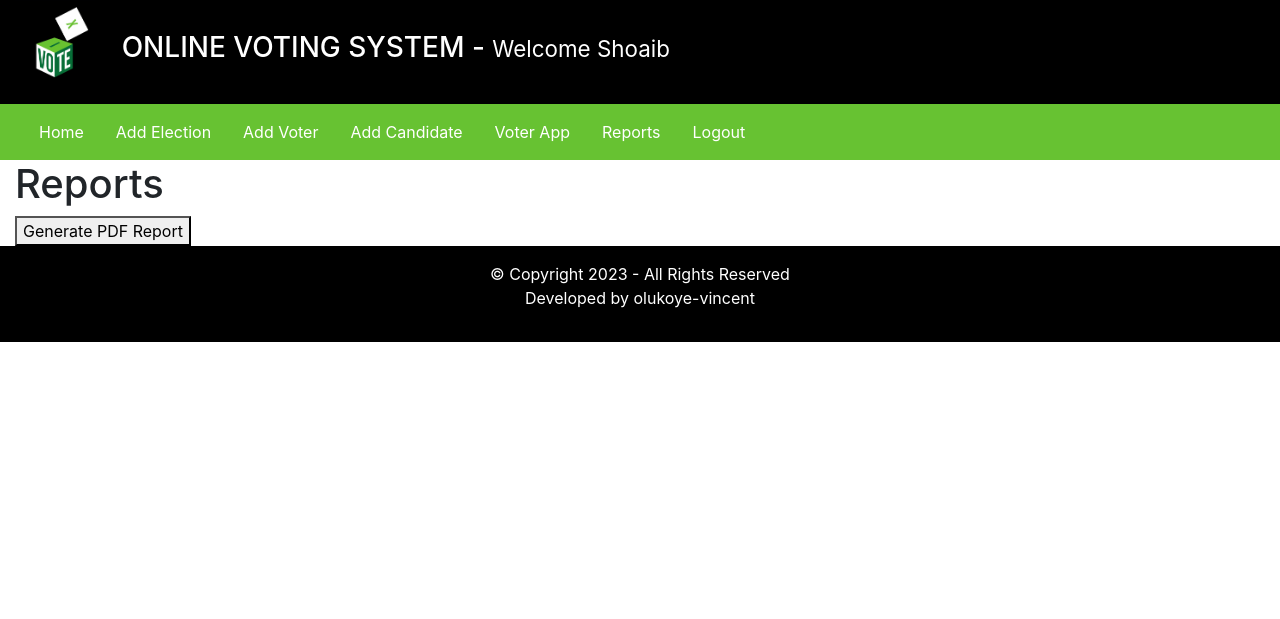
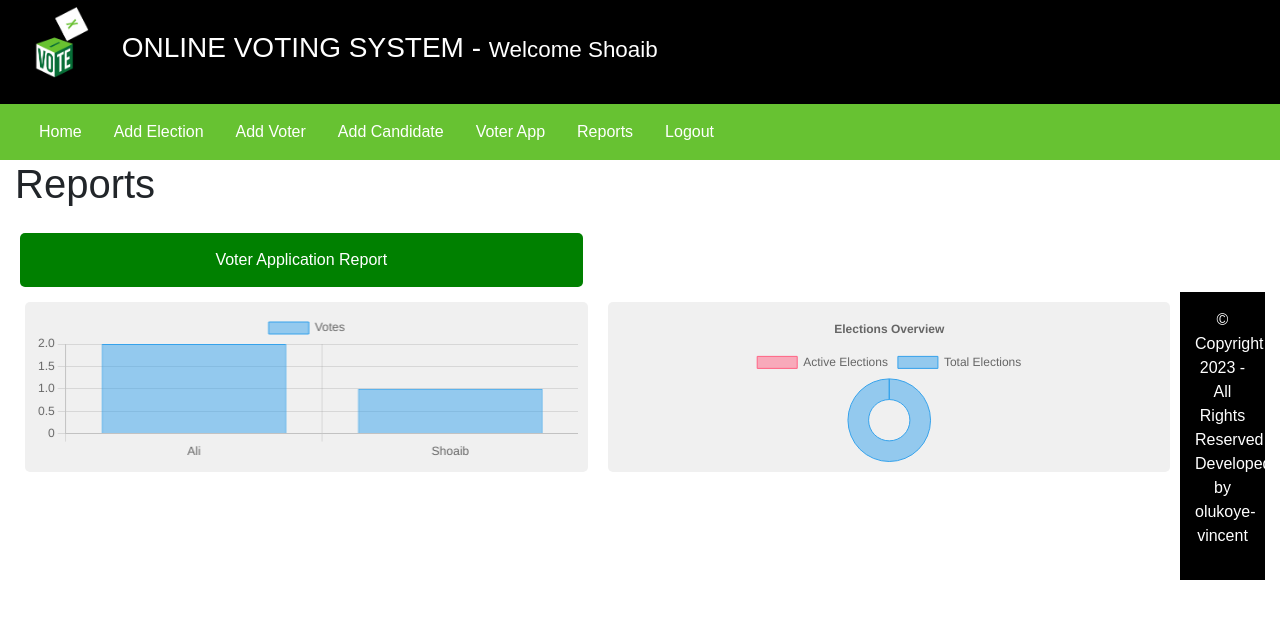
Before and after one commit to olukoyeVin/OnlineVotingSystem, a PHP site: page /admin/index.php?reportsPage=1 in a window 1280 px wide. Shown: the top 619 px of the page. Run offline with PHP 8.4, Linux system fonts and the light colour scheme; a user stored in the database is signed in; data comes from the database, SQL or seed files in the repository.

Commit message:
Update Reports.php styling and add voter application report button

```diff
--- a/admin/inc/Reports.php
+++ b/admin/inc/Reports.php
@@ -7,10 +7,11 @@
         generatePdfReport();
     }
 }
+
 function generatePdfReport() {
     global $db;
     // Implement your logic to generate PDF report
-    $query = "SELECT id_number, first_name, last_name, email FROM voter_application";
+    $query = "SELECT id_number, email, place_of_birth, contact_no FROM voter_application";
     $result = $db->query($query);
 
     // Create the 'reports' directory if it doesn't exist
@@ -37,17 +38,17 @@
     // Add table headers
     $pdf->SetFont('Arial', 'B', 12);
     $pdf->Cell(30, 10, 'ID Number', 1, 0, 'C');
-    $pdf->Cell(40, 10, 'First Name', 1, 0, 'C');
-    $pdf->Cell(40, 10, 'Last Name', 1, 0, 'C');
-    $pdf->Cell(80, 10, 'Email', 1, 1, 'C');
+    $pdf->Cell(40, 10, 'Email', 1, 0, 'C');
+    $pdf->Cell(40, 10, 'Place of Birth', 1, 0, 'C');
+    $pdf->Cell(80, 10, 'Contact Number', 1, 1, 'C');
 
     // Add table rows
     $pdf->SetFont('Arial', '', 12);
     while ($row = $result->fetch_assoc()) {
         $pdf->Cell(30, 10, $row['id_number'], 1, 0, 'C');
-        $pdf->Cell(40, 10, $row['first_name'], 1, 0, 'C');
-        $pdf->Cell(40, 10, $row['last_name'], 1, 0, 'C');
-        $pdf->Cell(80, 10, $row['email'], 1, 1, 'C');
+        $pdf->Cell(40, 10, $row['email'], 1, 0, 'C');
+        $pdf->Cell(40, 10, $row['place_of_birth'], 1, 0, 'C');
+        $pdf->Cell(80, 10, $row['contact_no'], 1, 1, 'C');
     }
 
     // "Where to sign" section
@@ -77,6 +78,36 @@
             form.submit();
           </script>";
 }
+
+// Dashboard Information
+$totalVotesQuery = "SELECT COUNT(*) AS totalVotes FROM votings";
+$totalVotesResult = $db->query($totalVotesQuery);
+$totalVotesRow = $totalVotesResult->fetch_assoc();
+$totalVotes = $totalVotesRow['totalVotes'];
+
+$candidateVotesQuery = "SELECT candidate_id, COUNT(*) AS votes FROM votings GROUP BY candidate_id";
+$candidateVotesResult = $db->query($candidateVotesQuery);
+$candidateVotes = [];
+while ($row = $candidateVotesResult->fetch_assoc()) {
+    $candidateVotes[$row['candidate_id']] = $row['votes'];
+}
+
+$candidateNamesQuery = "SELECT candidate_name FROM candidate_details";
+$candidateNamesResult = $db->query($candidateNamesQuery);
+$candidateNames = [];
+while ($row = $candidateNamesResult->fetch_assoc()) {
+    $candidateNames[] = $row['candidate_name'];
+}
+
+$electionsQuery = "SELECT COUNT(*) AS totalElections FROM elections";
+$electionsResult = $db->query($electionsQuery);
+$electionsRow = $electionsResult->fetch_assoc();
+$totalElections = $electionsRow['totalElections'];
+
+$activeElectionsQuery = "SELECT COUNT(*) AS activeElections FROM elections WHERE status = 'active'";
+$activeElectionsResult = $db->query($activeElectionsQuery);
+$activeElectionsRow = $activeElectionsResult->fetch_assoc();
+$activeElections = $activeElectionsRow['activeElections'];
 ?>
 
 <!DOCTYPE html>
@@ -85,11 +116,136 @@
 <meta charset="UTF-8">
 <meta name="viewport" content="width=device-width, initial-scale=1.0">
 <title>Reports</title>
+<script src="https://cdn.jsdelivr.net/npm/chart.js"></script>
+<style>
+    body {
+        font-family: Arial, sans-serif;
+    }
+
+    h1 {
+        margin-bottom: 20px; /* Add space below the header */
+    }
+
+    button {
+        display: inline-block;
+        width: 45%; /* Set the width of each button to 45% */
+        margin: 5px; /* Add margin around each button */
+        padding: 15px; /* Increase padding for larger buttons */
+        border: none;
+        background-color: green; /* Set button color to green */
+        color: white;
+        cursor: pointer;
+        border-radius: 5px;
+        box-sizing: border-box; /* Include padding and border in the element's total width and height */
+        font-size: 16px; /* Increase font size */
+    }
+
+    button:hover {
+        background-color: darkgreen;
+    }
+
+    /* Clearfix for button rows */
+    .clearfix::after {
+        content: "";
+        clear: both;
+        display: table;
+    }
+
+    /* Set width for buttons container */
+    .button-container {
+        width: 100%;
+    }
+
+    /* Set width for buttons in each row */
+    .button-row {
+        width: 50%;
+        float: left;
+    }
+
+    /* Set chart container styles */
+    .chart-container {
+        width: 45%;
+        float: left;
+        margin: 10px;
+        padding: 10px;
+        background-color: #f0f0f0; /* Light gray background */
+        border-radius: 5px;
+    }
+</style>
 </head>
 <body>
 <h1>Reports</h1>
 <form method="post">
-    <button type="submit" name="generate_pdf">Generate PDF Report</button>
+    <button type="submit" name="generate_pdf">Voter Application Report</button>
 </form>
+
+<!-- Display Dashboard Information -->
+<div class="chart-container">
+    <canvas id="votesChart" width="200" height="150"></canvas>
+</div>
+<div class="chart-container">
+    <canvas id="electionsChart" width="200" height="150"></canvas>
+</div>
+
+<script>
+    var ctx1 = document.getElementById('votesChart').getContext('2d');
+    var votesChart = new Chart(ctx1, {
+        type: 'bar',
+        data: {
+            labels: [<?php echo '"' . implode('", "', $candidateNames) . '"'; ?>],
+            datasets: [{
+                label: 'Votes',
+                data: [<?php echo implode(',', $candidateVotes); ?>],
+                backgroundColor: 'rgba(54, 162, 235, 0.5)',
+                borderColor: 'rgba(54, 162, 235, 1)',
+                borderWidth: 1
+            }]
+        },
+        options: {
+            scales: {
+                y: {
+                    beginAtZero: true
+                }
+            },
+            responsive: true,
+            maintainAspectRatio: false // Disable aspect ratio scaling
+        }
+    });
+
+    var ctx2 = document.getElementById('electionsChart').getContext('2d');
+    var electionsChart = new Chart(ctx2, {
+        type: 'doughnut',
+        data: {
+            labels: ['Active Elections', 'Total Elections'],
+            datasets: [{
+                label: 'Elections',
+                data: [<?php echo $activeElections; ?>, <?php echo $totalElections - $activeElections; ?>],
+                backgroundColor: [
+                    'rgba(255, 99, 132, 0.5)',
+                    'rgba(54, 162, 235, 0.5)'
+                ],
+                borderColor: [
+                    'rgba(255, 99, 132, 1)',
+                    'rgba(54, 162, 235, 1)'
+                ],
+                borderWidth: 1
+            }]
+        },
+        options: {
+            responsive: true,
+            maintainAspectRatio: false, // Disable aspect ratio scaling
+            plugins: {
+                legend: {
+                    position: 'top',
+                },
+                title: {
+                    display: true,
+                    text: 'Elections Overview'
+                }
+            }
+        }
+    });
+</script>
+
 </body>
 </html>
```
Also changed, not shown: 3 other files.
